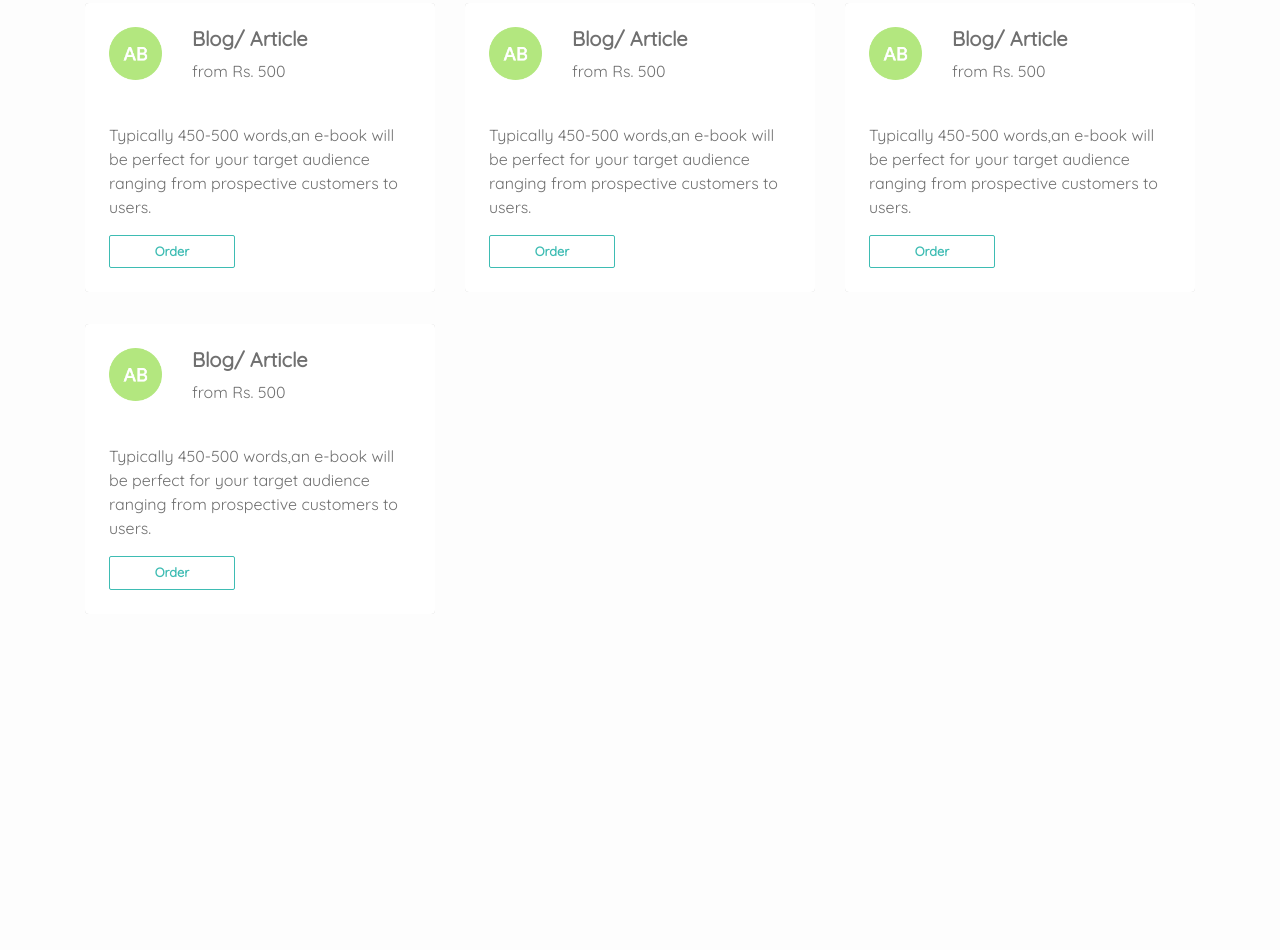
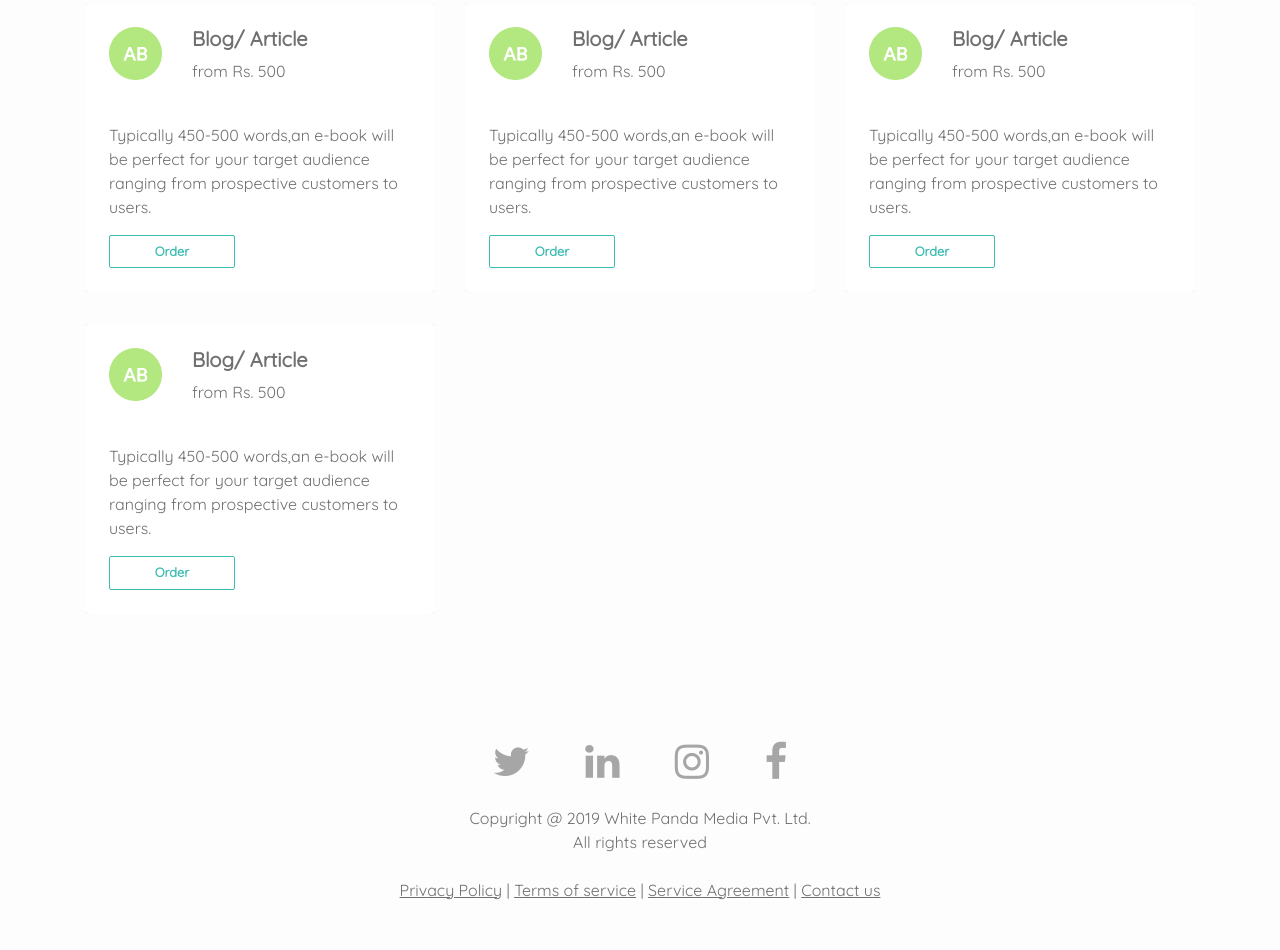
Before and after one commit to goelaakash79/whitepanda-task, a plain HTML site: page index.html in a window 1280 px wide. Shown: the part 1160-2110 px from the top of the page. Before the commit the page ends 1902 px from the top, so only its background shows below. Drawn offline with nearby package versions, Linux system fonts and the light colour scheme.

Commit message:
static skelton completed

```diff
--- a/index.html
+++ b/index.html
@@ -210,7 +210,23 @@
                 </div>
             </div>
 
-
+            <div class="row footer text-center">
+                <div class="col-md-4"></div>
+                <div class="col-12 col-md-4 socialmedia text-center" style="display: flex; flex-direction: row; justify-content: space-around;">
+                    <i class="fa fa-twitter"></i>
+                    <i class="fa fa-linkedin"></i>
+                    <i class="fa fa-instagram"></i>
+                    <i class="fa fa-facebook-f"></i>
+                </div>
+                <div class="col-md-4"></div>
+                <div class="col-12 mt-4 mb-5">
+                    Copyright @ 2019 White Panda Media Pvt. Ltd.
+                    <br>
+                    All rights reserved
+                    <br><br>
+                    <a href="#">Privacy Policy</a> | <a href="#">Terms of service</a> | <a href="#">Service Agreement</a> | <a href="#">Contact us</a>
+                </div>
+            </div>
         </div>
     </div>
 </body>
--- a/style.css
+++ b/style.css
@@ -50,3 +50,13 @@ a{
 .card:hover, .card:active, .card:focus {
     box-shadow: 0 4px 8px rgba(0, 0, 0, 0.2);
 }
+
+.fa{
+    font-size: 40px;
+    color: #A6A6A6;
+    transition: 0.2s all ease-in-out;
+}
+
+.fa:hover{
+    color: #3ebcb3;
+}
```
